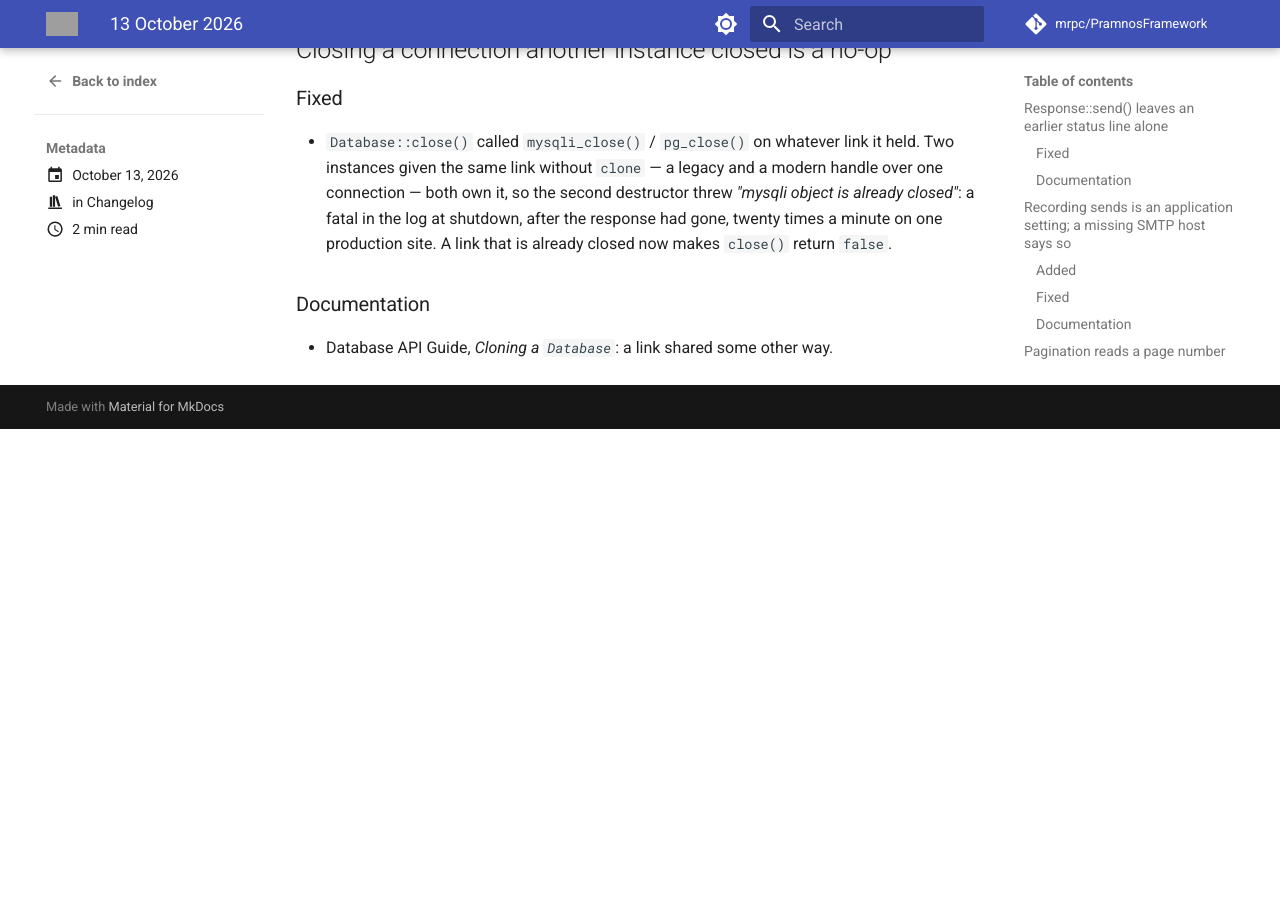
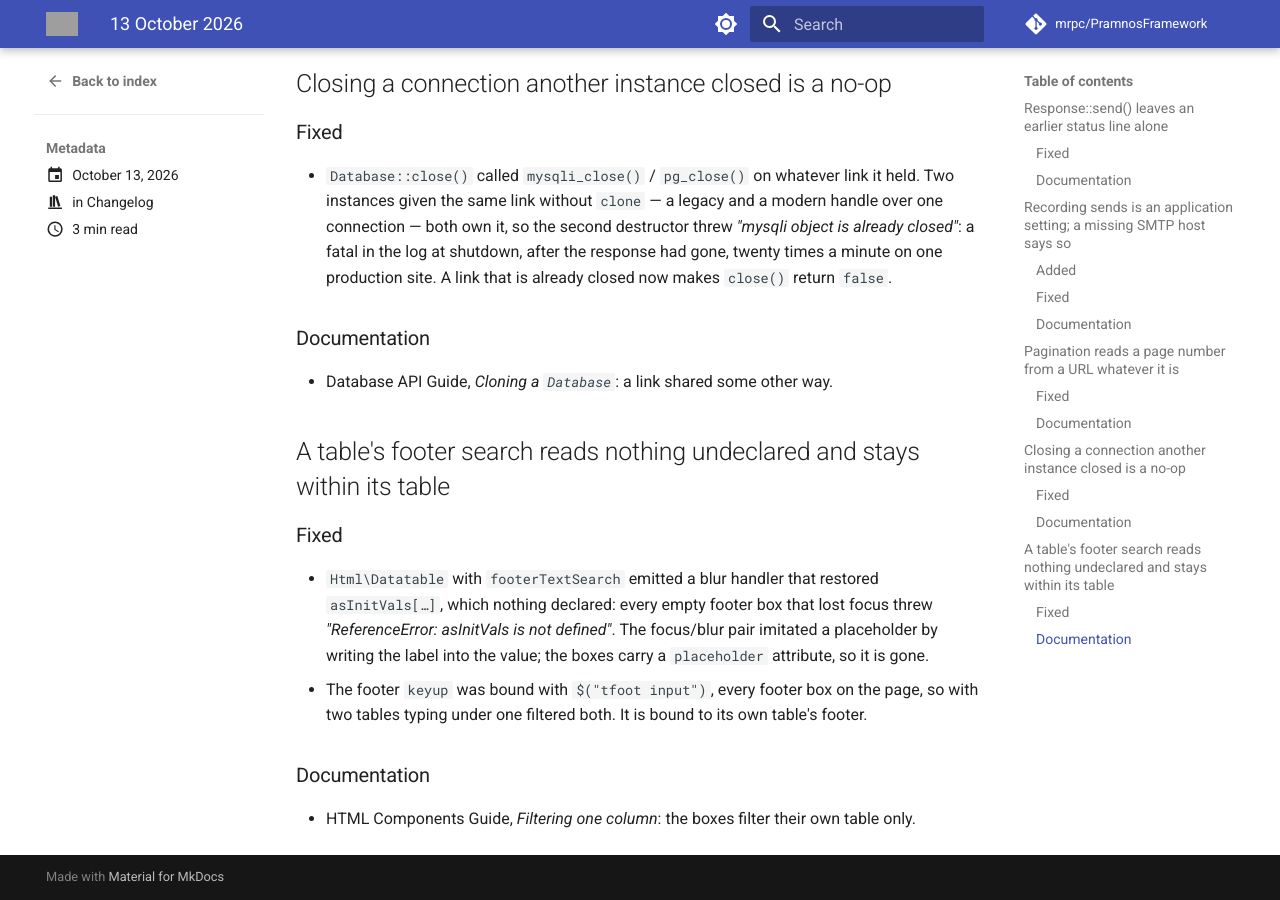
Before and after one commit to mrpc/PramnosFramework, an MkDocs documentation site: the page built from docs/version-history/posts/2026-10-13.md, in a window 1280 px wide and 900 px high, scrolled down 1699 px. Built offline with MkDocs 1.6.1 and Material for MkDocs 9.7.7, drawn with Linux system fonts in a browser that asks for light colours; comment, search, counter and statistics services are not loaded; before the commit the page ends 2128 px from its top, so only the background shows below that; some of the changed text lies outside the part shown; grey boxes are pictures that could not be loaded.

Commit message:
fix(datatable): the footer search reads nothing undeclared and stays within its table

```diff
--- a/docs/version-history/posts/2026-10-13.md
+++ b/docs/version-history/posts/2026-10-13.md
@@ -5,12 +5,13 @@
 
 # 13 October 2026
 
-Four entries today:
+Five entries today:
 
 - `Response::send()` leaves an earlier status line alone
 - Recording sends is an application setting; a missing SMTP host says so
 - `Pagination` reads a page number from a URL whatever it is
 - Closing a connection another instance closed is a no-op
+- A table's footer search reads nothing undeclared and stays within its table
 
 <!-- more -->
 
@@ -74,3 +75,18 @@
 ### Documentation
 
 - Database API Guide, *Cloning a `Database`*: a link shared some other way.
+
+## A table's footer search reads nothing undeclared and stays within its table
+
+### Fixed
+
+- `Html\Datatable` with `footerTextSearch` emitted a blur handler that restored
+  `asInitVals[…]`, which nothing declared: every empty footer box that lost focus threw
+  *"ReferenceError: asInitVals is not defined"*. The focus/blur pair imitated a placeholder by
+  writing the label into the value; the boxes carry a `placeholder` attribute, so it is gone.
+- The footer `keyup` was bound with `$("tfoot input")`, every footer box on the page, so with
+  two tables typing under one filtered both. It is bound to its own table's footer.
+
+### Documentation
+
+- HTML Components Guide, *Filtering one column*: the boxes filter their own table only.
```
Also changed, not shown: docs/Pramnos_Html_Components_Guide.md (+4 -0 lines), 2 other files.
